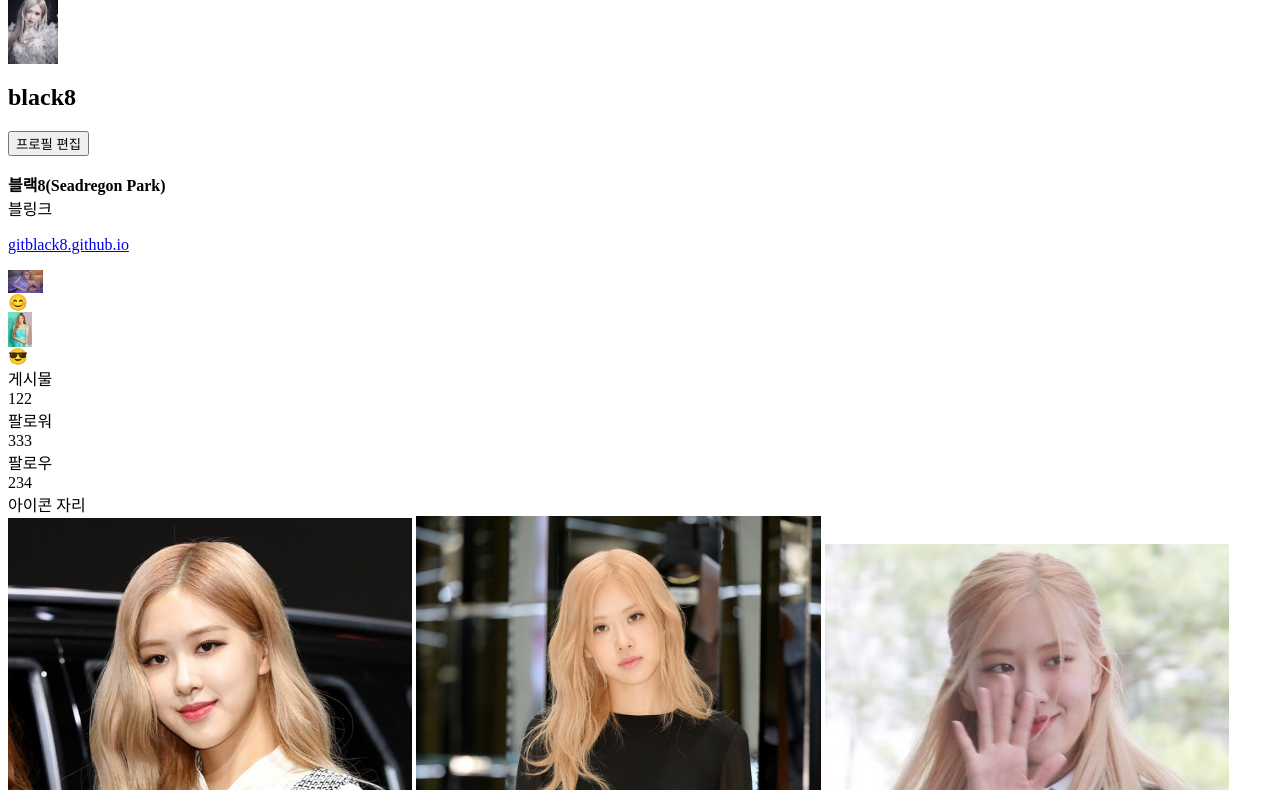
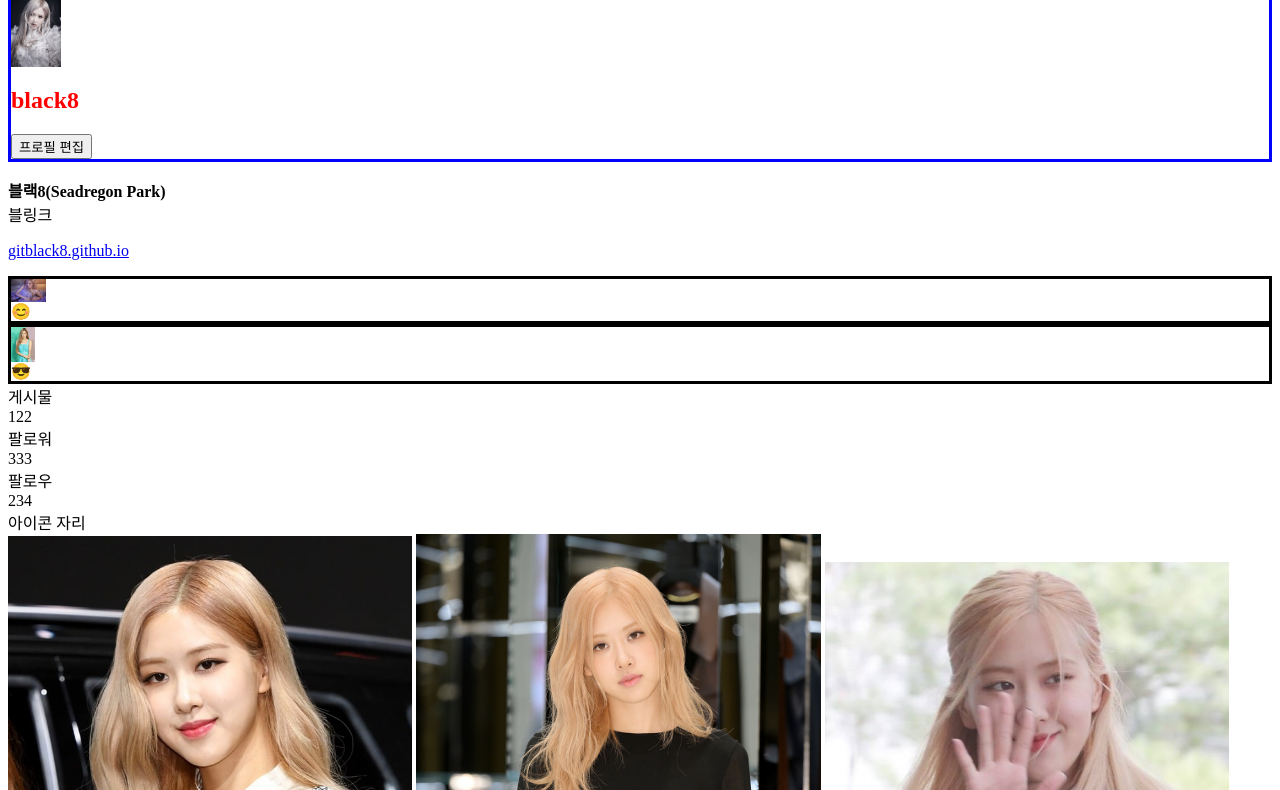
Before and after one commit to gitblack8/insta, a plain HTML site: page index.html in a window 1280 px wide. Shown: the part 114-904 px from the top of the page. Drawn offline with Linux system fonts and the light colour scheme.

Commit message:
style.css

```diff
--- a/index.html
+++ b/index.html
@@ -1,11 +1,13 @@
 <html>
-    <head></head>
+    <head>
+        <link href="style.css" rel="stylesheet">
+    </head>
     <body>
         <div>
             <img src="https://upload.wikimedia.org/wikipedia/commons/thumb/2/2a/Instagram_logo.svg/1200px-Instagram_logo.svg.png?20160616034027" width="120px"/>
             <input type="search" value="검색"/>
         </div>
-        <div>
+        <div id="profile">
             <img src="img/rose.jpg" width="50px"/>
             <div>
                 <h2>black8</h2>
@@ -27,7 +29,7 @@
             </p>
         </div>
         <div>
-            <div>
+            <div class="highlight">
                 <div>
                     <img src="img/r2.jpg" width="35px"/>
                 </div>
@@ -35,7 +37,7 @@
                     😊
                 </div>
             </div>
-            <div>
+            <div class="highlight">
                 <div>
                     <img src="img/r3.jpg" height="35px"/>
                 </div>
--- /dev/null
+++ b/style.css
@@ -0,0 +1,10 @@
+h2{
+  color:red;
+}
+.highlight{
+  border: solid;
+}
+#profile{
+  border: solid;
+  border-color: blue;
+}
```
